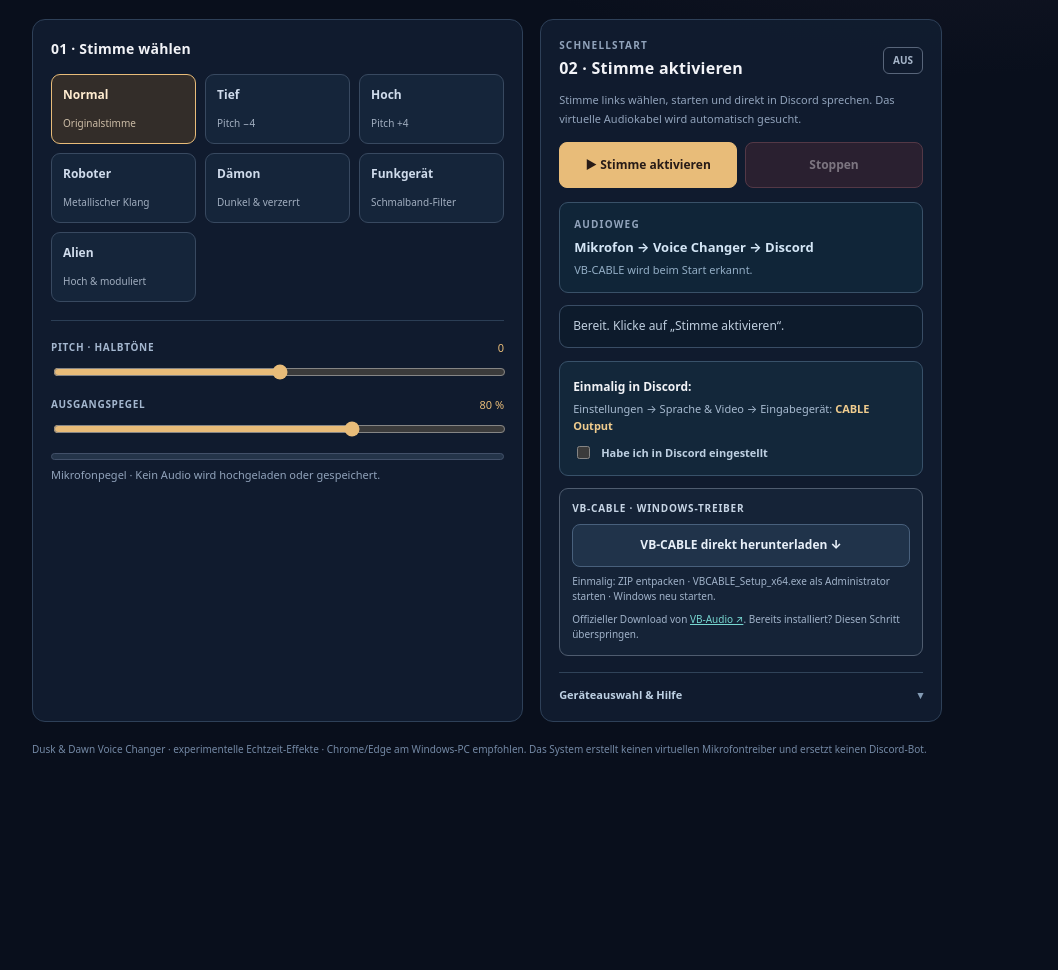
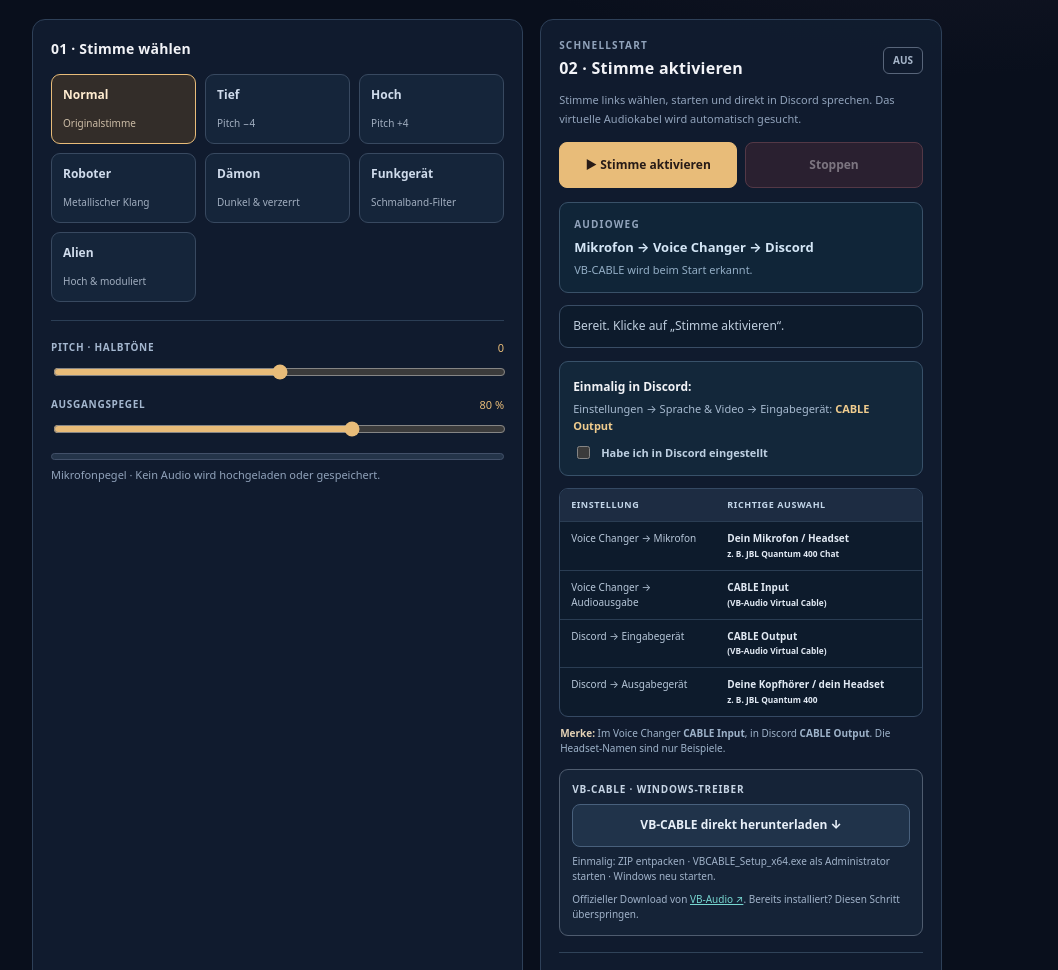
Before and after one commit to wia204/dusk-dawn-voice, a plain HTML site: page index.html in a window 1280 px wide. Shown: the part 130-1100 px from the top of the page, without its empty margins (153-1211 px from the left). Before the commit the page ends 947 px from the top, so only its background shows below. Drawn offline with Linux system fonts and the light colour scheme.

Commit message:
Add four-row Discord audio device setup guide

```diff
--- a/index.html
+++ b/index.html
@@ -77,6 +77,17 @@ hr{border:0;border-top:1px solid #2b3e55;margin:18px 0}
 .discord-once strong{font-size:12px}
 .discord-once p{margin:4px 0 9px;color:#a7bad0;font-size:11px}
 .discord-once b{color:#f0cc8e}
+/* Übersicht: korrekte Zuordnung zwischen Browser, VB-CABLE und Discord */
+.device-guide{margin-top:12px;border:1px solid #354963;border-radius:9px;overflow:hidden;background:#0d1b2c}
+.device-guide-head,.device-guide-row{display:grid;grid-template-columns:minmax(0,43%) minmax(0,57%);align-items:start;gap:10px;padding:9px 11px}
+.device-guide-head{background:#1d2c42;color:#c3d6e9;font-size:9px;font-weight:850;letter-spacing:.065em}
+.device-guide-row{border-top:1px solid #2a3d53;font-size:10px;line-height:1.48}
+.device-guide-row>span:first-child{color:#b7c7d9}
+.device-guide-row>span:last-child{color:#e2eaf4;font-weight:750;overflow-wrap:anywhere}
+.device-guide-row .cable{color:#f2cd8e}
+.device-guide-note{margin:9px 1px 0!important;font-size:10px!important;color:#9eb3ca!important}
+.device-guide-note strong{color:#e4d2b5}
+
 .check-row{display:flex;gap:8px;align-items:center;font-size:11px;color:#bed0e2;letter-spacing:0;font-weight:600;cursor:pointer}
 .check-row input{accent-color:#d4ab70}
 details{border-top:1px solid #304359;margin-top:16px;padding-top:13px}
@@ -141,6 +152,14 @@ summary span{color:#839bb4}
         <div><strong>Einmalig in Discord:</strong><p>Einstellungen → Sprache &amp; Video → Eingabegerät: <b>CABLE Output</b></p></div>
         <label class="check-row"><input id="discordReady" type="checkbox"> Habe ich in Discord eingestellt</label>
       </div>
+      <div class="device-guide" aria-label="Beispiel zur Einrichtung der Audiogeräte für Discord">
+        <div class="device-guide-head"><span>EINSTELLUNG</span><span>RICHTIGE AUSWAHL</span></div>
+        <div class="device-guide-row"><span>Voice Changer → Mikrofon</span><span id="guideMic">Dein Mikrofon / Headset<br><small>z. B. JBL Quantum 400 Chat</small></span></div>
+        <div class="device-guide-row"><span>Voice Changer → Audioausgabe</span><span class="cable">CABLE Input<br><small>(VB-Audio Virtual Cable)</small></span></div>
+        <div class="device-guide-row"><span>Discord → Eingabegerät</span><span class="cable">CABLE Output<br><small>(VB-Audio Virtual Cable)</small></span></div>
+        <div class="device-guide-row"><span>Discord → Ausgabegerät</span><span>Deine Kopfhörer / dein Headset<br><small>z. B. JBL Quantum 400</small></span></div>
+      </div>
+      <p class="device-guide-note"><strong>Merke:</strong> Im Voice Changer <b>CABLE Input</b>, in Discord <b>CABLE Output</b>. Die Headset-Namen sind nur Beispiele.</p>
       <div class="driver-download">
         <span class="driver-label">VB-CABLE · WINDOWS-TREIBER</span>
         <a class="btn" href="https://download.vb-audio.com/Download_CABLE/VBCABLE_Driver_Pack45.zip" target="_blank" rel="noopener noreferrer">VB-CABLE direkt herunterladen ↓</a>
@@ -279,6 +298,12 @@ async function enumerateDevices(){
   else if(cableOption())output.value=cableOption().value;
   else output.value='__none__';
   deviceOutput=output.value;
+  const selectedMic=input.selectedOptions[0];
+  if(selectedMic && selectedMic.value && selectedMic.textContent.trim()){
+    $('guideMic').textContent=selectedMic.textContent.trim();
+  }else{
+    $('guideMic').innerHTML='Dein Mikrofon / Headset<small style="display:block">z. B. JBL Quantum 400 Chat</small>';
+  }
   return all;
 }
 function makeCurve(drive){
```
